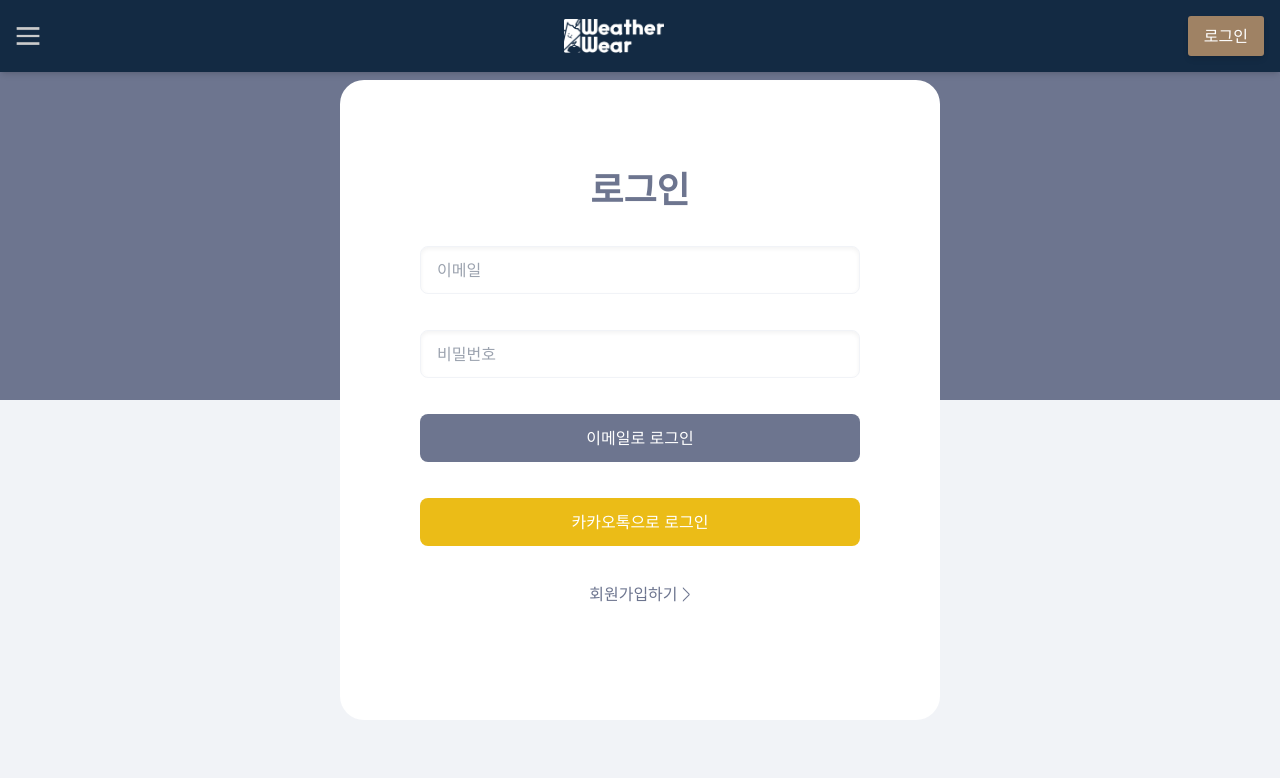
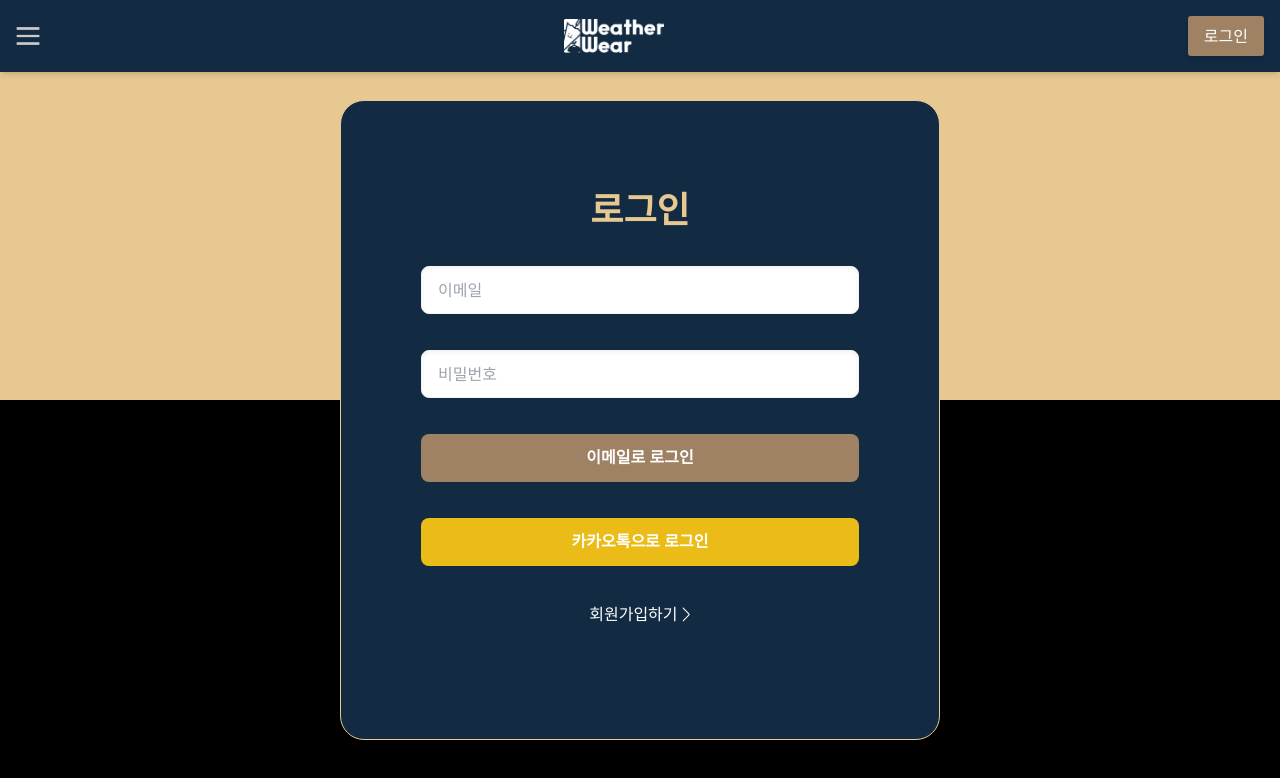
Before and after one commit to naebaecam-team-a09/team-project, a Next.js app: page /log-in in a window 1280 px wide. Shown: the top 778 px of the page. Built offline with nearby package versions, Linux system fonts and the light colour scheme; no server answers.

Commit message:
로그인 페이지 스타일 변경

```diff
--- a/src/app/(root)/(providers)/(public)/_components/BackBoard/BackBoard.tsx
+++ b/src/app/(root)/(providers)/(public)/_components/BackBoard/BackBoard.tsx
@@ -1,8 +1,8 @@
 const BackBoard = () => {
   return (
     <div className="h-full flex flex-col absolute inset-0">
-      <div className="flex-1 bg-[#6D758F]"></div>
-      <div className="flex-1 bg-[#F1F3F7]"></div>
+      <div className="flex-1 bg-[#E7C891]"></div>
+      <div className="flex-1 bg-black"></div>
     </div>
   );
 };
--- a/src/app/(root)/(providers)/(public)/log-in/page.tsx
+++ b/src/app/(root)/(providers)/(public)/log-in/page.tsx
@@ -25,19 +25,22 @@ const LoginPage = () => {
   };
 
   return (
-    <div className="h-screen relative flex  justify-center items-center">
+    <div className="h-screen relative flex  justify-center items-center pt-[40px]">
       <BackBoard />
-      <div className="relative flex flex-col gap-9 justify-center items-center w-[600px] h-[640px] rounded-3xl bg-white z-10 px-[80px]">
-        <h1 className="text-[#6D758F] text-4xl font-black">로그인</h1>
+      <div className="relative flex flex-col gap-9 justify-center items-center w-[600px] h-[640px] rounded-3xl bg-[#132A43] border border-[#E7C891] z-10 px-[80px]">
+        <h1 className="text-[#E7C891] text-4xl font-black">로그인</h1>
         <Input name="email" type="email" placeholder="이메일" onChange={setInputs} value={inputs.email} />
         <Input name="password" type="password" placeholder="비밀번호" onChange={setInputs} value={inputs.password} />
-        <button onClick={handleClickLogIn} className="h-12 w-full bg-[#6D758F] text-white rounded-lg">
+        <button onClick={handleClickLogIn} className="h-12 w-full bg-[#9F8264] text-white rounded-lg font-bold">
           이메일로 로그인
         </button>
-        <button onClick={handleClickLogInWithKakao} className="h-12 w-full bg-[#EBBC17] text-white rounded-lg">
+        <button
+          onClick={handleClickLogInWithKakao}
+          className="h-12 w-full bg-[#EBBC17] text-white font-bold rounded-lg"
+        >
           카카오톡으로 로그인
         </button>
-        <Link href="/sign-up" className="h-12 text-[#6D758F]">
+        <Link href="/sign-up" className="h-12 text-white">
           회원가입하기 &gt;{' '}
         </Link>
       </div>
--- a/src/app/(root)/(providers)/(public)/sign-up/page.tsx
+++ b/src/app/(root)/(providers)/(public)/sign-up/page.tsx
@@ -21,10 +21,10 @@ const SignUpPage = () => {
   };
 
   return (
-    <div className="h-screen relative flex  justify-center items-center">
+    <div className="h-screen relative flex  justify-center items-center pt-[40px]">
       <BackBoard />
-      <div className="relative flex flex-col gap-9 justify-center items-center w-[600px] h-[640px] rounded-3xl bg-white z-10 px-[80px]">
-        <h1 className="text-[#6D758F] text-4xl font-black">회원가입</h1>
+      <div className="relative flex flex-col gap-9 justify-center items-center w-[600px] h-[640px] rounded-3xl bg-[#132A43] border border-[#E7C891] z-10 px-[80px]">
+        <h1 className="text-[#E7C891] text-4xl font-black">회원가입</h1>
 
         <Input name="email" type="email" placeholder="이메일" onChange={setInputs} value={inputs.email} />
         <Input name="password" type="password" placeholder="비밀번호" onChange={setInputs} value={inputs.password} />
@@ -36,11 +36,11 @@ const SignUpPage = () => {
           value={inputs.passwordConfirm}
         />
 
-        <button onClick={handleClickSignUp} className="h-12 w-full bg-[#6D758F] text-white rounded-lg">
+        <button onClick={handleClickSignUp} className="h-12 w-full bg-[#9F8264] text-white rounded-lg font-bold">
           이메일로 회원가입
         </button>
-        <button className="h-12 w-full bg-[#EBBC17] text-white rounded-lg">카카오톡으로 회원가입</button>
-        <Link href="/log-in" className="h-12 text-[#6D758F]">
+        <button className="h-12 w-full bg-[#EBBC17] text-white font-bold rounded-lg">카카오톡으로 회원가입</button>
+        <Link href="/log-in" className="h-12 text-white">
           로그인으로 돌아가기 &gt;{' '}
         </Link>
       </div>
```
